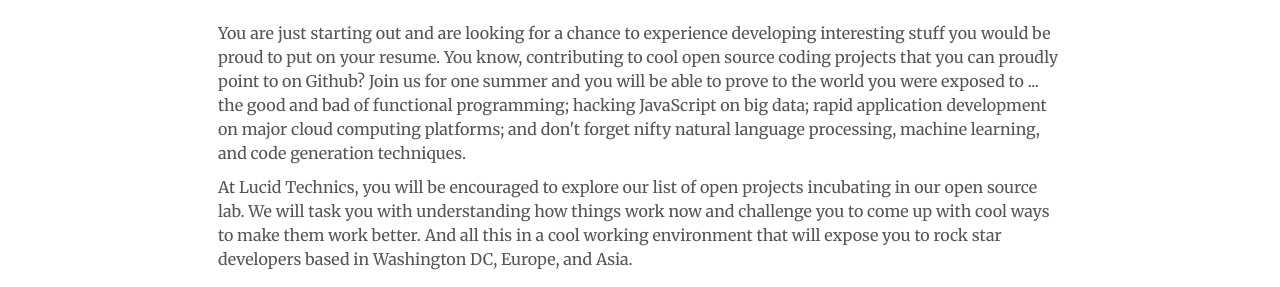
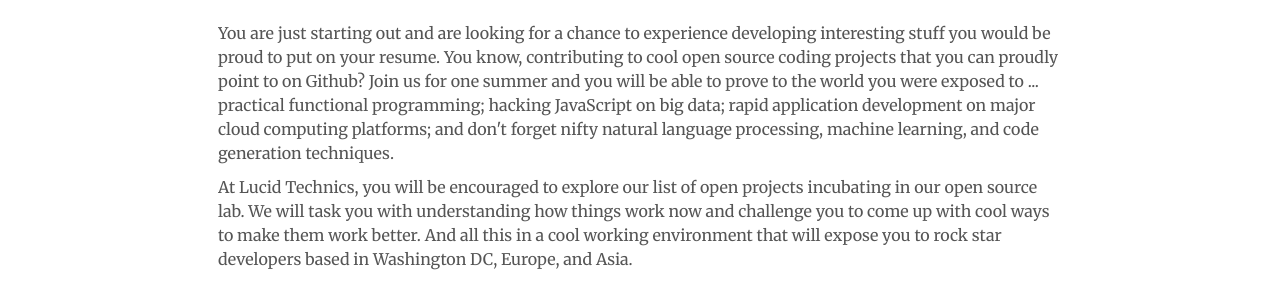
Before and after one commit to LucidTechnics/lucidtechnics.github.com, a Jekyll site: the page built from jobs.html, in a window 1280 px wide. Shown: the part 574-861 px from the top of the page. Built offline with Jekyll 4.4.1, drawn with Linux system fonts in a browser that asks for light colours; nearby versions of some CDN libraries.

Commit message:
Updated jobs.html

```diff
--- a/jobs.html
+++ b/jobs.html
@@ -24,7 +24,7 @@
     <div class="job">
  <h1>Technology Intern</h1>
       <p>
-        You are just starting out and are looking for a chance to experience developing interesting stuff you would be proud to put on your resume.  You know, contributing to cool open source coding projects that you can proudly point to on Github?  Join us for one summer and you will be able to prove to the world you were exposed to ... the good and bad of functional programming; hacking JavaScript on big data; rapid application development on major cloud computing platforms; and don't forget nifty natural language processing, machine learning, and code generation techniques.
+        You are just starting out and are looking for a chance to experience developing interesting stuff you would be proud to put on your resume.  You know, contributing to cool open source coding projects that you can proudly point to on Github?  Join us for one summer and you will be able to prove to the world you were exposed to ... practical functional programming; hacking JavaScript on big data; rapid application development on major cloud computing platforms; and don't forget nifty natural language processing, machine learning, and code generation techniques.
       </p>
       <p>
       At Lucid Technics, you will be encouraged to explore our list of open projects incubating in our open source lab.  We will task you with understanding how things work now and challenge you to come up with cool ways to make them work better. And all this in a cool working environment that will expose you to rock star developers based in Washington DC, Europe, and Asia.
```
